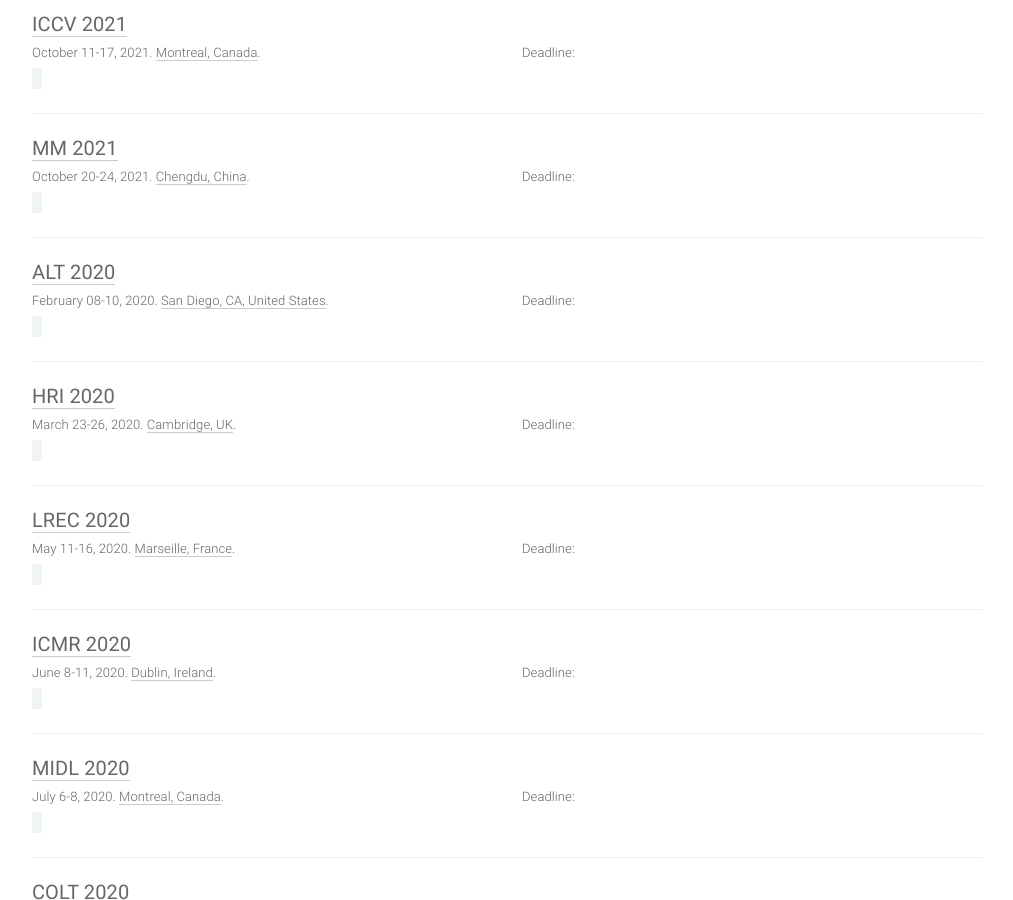
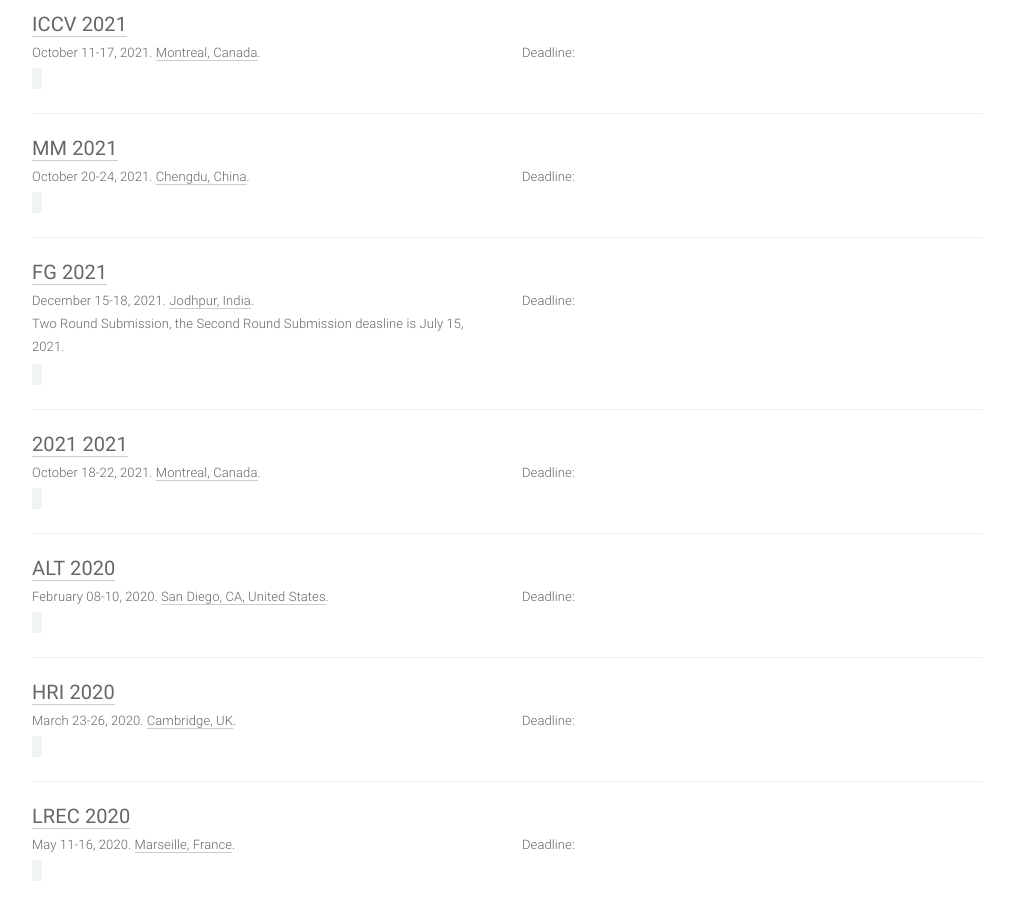
Before and after one commit to paperswithcode/ai-deadlines, a Jekyll site: the page built from index.html, in a window 1280 px wide and 900 px high, scrolled down 1247 px. Shown: the whole window, without its empty margins (133-1146 px from the left). Built offline with Jekyll 4.4.1, drawn with Linux system fonts in a browser that asks for light colours; comment, search, counter and statistics services are not loaded.

Commit message:
Add FG2021 & ICMI2021

```diff
--- a/_data/conferences.yml
+++ b/_data/conferences.yml
@@ -113,6 +113,30 @@
   timezone: UTC-12
   date: October 20-24, 2021
   place: Chengdu, China
+  sub: CV
+
+
+- title: FG
+  hindex: -1
+  year: 2021
+  id: fg2021
+  link: http://iab-rubric.org/fg2021/
+  deadline: '2021-04-15 23:59:00'
+  timezone: America/Los_Angeles
+  date: December 15-18, 2021
+  place: Jodhpur, India
+  sub: CV
+  note: Two Round Submission, the Second Round Submission deasline is July 15, 2021.
+
+- title: 2021
+  hindex: -1
+  year: 2021
+  id: icmi2021
+  link: https://icmi.acm.org/2021/
+  deadline: '2021-05-26 23:59:00'
+  timezone: GMT-7
+  date: October 18-22, 2021
+  place: Montreal, Canada
   sub: CV
 
 - title: ALT
```
